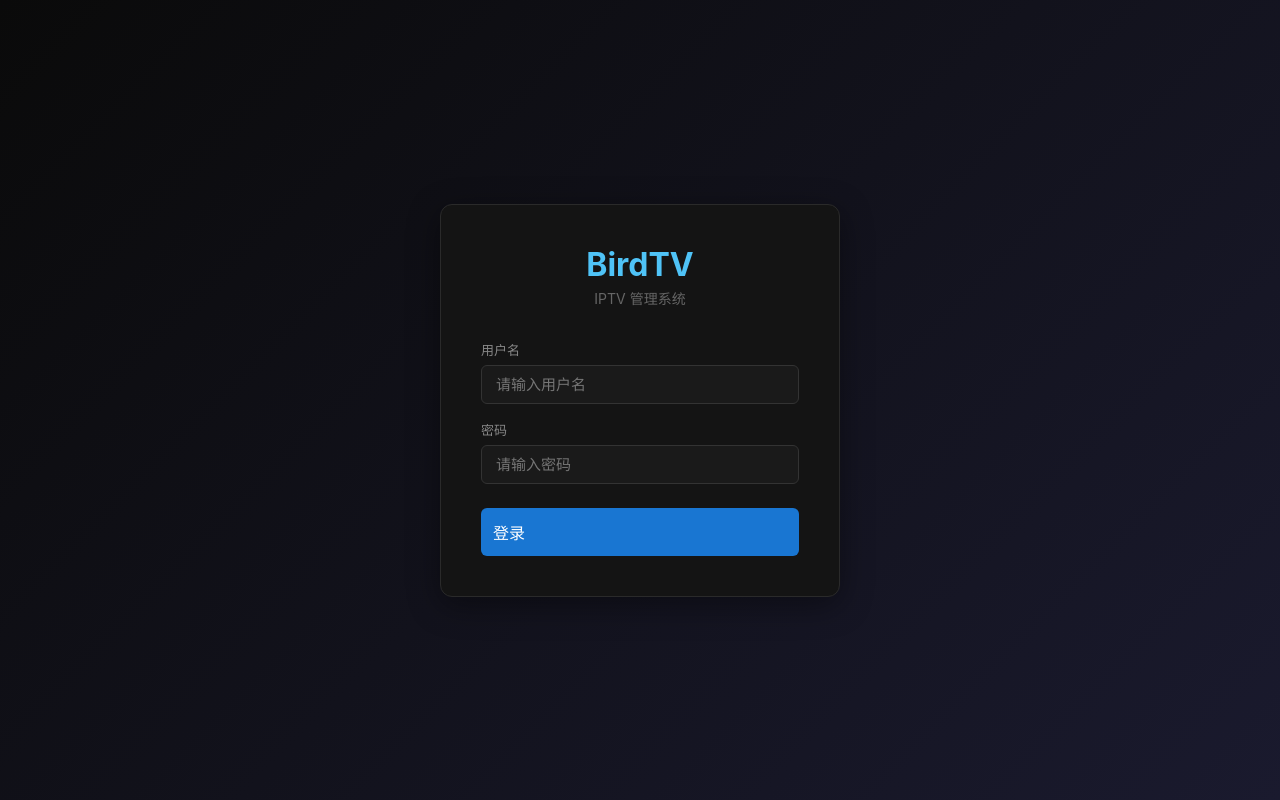
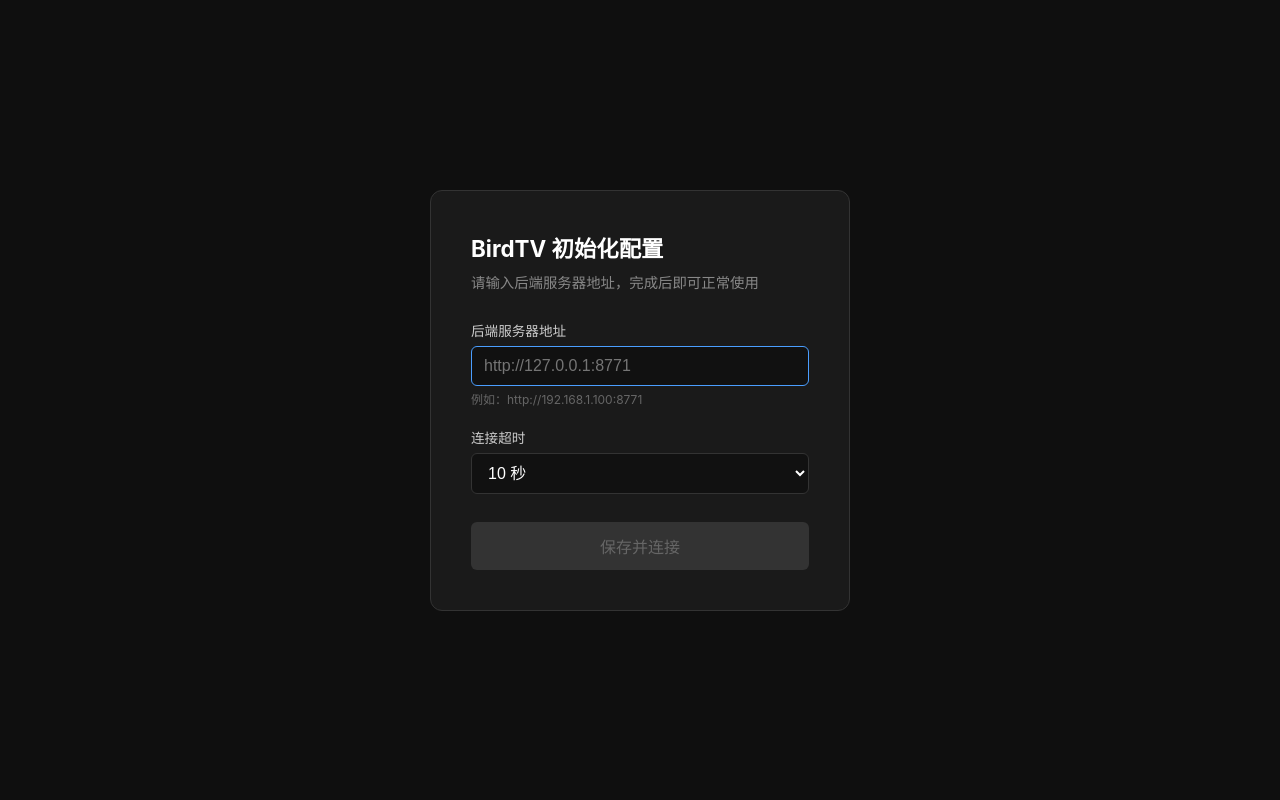
Before and after one commit to kob/BirdTV, a Vue app in the folder web-vue/: page /setup in a window 1280 px wide. Before the commit this address led to /login. Built offline with nearby package versions, Linux system fonts and the light colour scheme.

Commit message:
feat: 前端设置向导支持运行时配置后端地址，server.js 自动注入 NODE_PATH

```diff
--- a/web-vue/src/api/index.js
+++ b/web-vue/src/api/index.js
@@ -1,7 +1,7 @@
 import axios from 'axios';
 
 const api = axios.create({
-  baseURL: '',  // 同源或由 Vite proxy 转发
+  baseURL: localStorage.getItem('birdtv_api_base_url') || import.meta.env.VITE_API_BASE_URL || '',
   timeout: 30000,
   headers: {
     'Content-Type': 'application/json',
--- a/web-vue/src/router/index.js
+++ b/web-vue/src/router/index.js
@@ -5,6 +5,12 @@
     path: '/login',
     name: 'Login',
     component: () => import('@/views/Login.vue'),
+    meta: { requiresAuth: false },
+  },
+  {
+    path: '/setup',
+    name: 'Setup',
+    component: () => import('@/views/Setup.vue'),
     meta: { requiresAuth: false },
   },
   {
@@ -36,8 +42,26 @@
   routes,
 });
 
-// 路由守卫 - 认证检查
+const API_URL_KEY = 'birdtv_api_base_url';
+
+function getApiBaseUrl() {
+  return localStorage.getItem(API_URL_KEY) || '';
+}
+
+// 路由守卫
 router.beforeEach((to, from, next) => {
+  // /setup 页面跳过检查
+  if (to.name === 'Setup') {
+    next();
+    return;
+  }
+
+  // 未配置后端地址 → 跳转设置向导
+  if (!getApiBaseUrl()) {
+    next({ name: 'Setup', query: { redirect: to.fullPath } });
+    return;
+  }
+
   const token = localStorage.getItem('birdtv_token');
 
   if (to.meta.requiresAuth !== false && !token) {
@@ -47,4 +71,5 @@
   next();
 });
 
+export { API_URL_KEY, getApiBaseUrl };
 export default router;
--- /dev/null
+++ b/web-vue/src/views/Setup.vue
@@ -0,0 +1,205 @@
+<template>
+  <div class="setup-page">
+    <div class="setup-card">
+      <h1>BirdTV 初始化配置</h1>
+      <p class="desc">请输入后端服务器地址，完成后即可正常使用</p>
+
+      <div class="form-group">
+        <label>后端服务器地址</label>
+        <input
+          v-model="serverUrl"
+          type="url"
+          placeholder="http://127.0.0.1:8771"
+          @keyup.enter="save"
+          autofocus
+        />
+        <span class="hint">例如：http://192.168.1.100:8771</span>
+      </div>
+
+      <div class="form-group">
+        <label>连接超时</label>
+        <select v-model="timeout">
+          <option :value="5000">5 秒</option>
+          <option :value="10000">10 秒</option>
+          <option :value="30000">30 秒</option>
+        </select>
+      </div>
+
+      <div class="actions">
+        <button class="btn-primary" :disabled="saving || !serverUrl" @click="save">
+          {{ saving ? '连接中...' : '保存并连接' }}
+        </button>
+      </div>
+
+      <div v-if="error" class="error-msg">{{ error }}</div>
+      <div v-if="success" class="success-msg">连接成功！正在跳转...</div>
+    </div>
+  </div>
+</template>
+
+<script setup>
+import { ref, onMounted } from 'vue';
+import { useRouter } from 'vue-router';
+import axios from 'axios';
+
+const router = useRouter();
+const serverUrl = ref('');
+const timeout = ref(10000);
+const saving = ref(false);
+const error = ref('');
+const success = ref(false);
+
+onMounted(() => {
+  // 已有配置则直接跳转
+  const saved = localStorage.getItem('birdtv_api_base_url');
+  if (saved) {
+    serverUrl.value = saved;
+  }
+});
+
+async function save() {
+  if (!serverUrl.value) return;
+  saving.value = true;
+  error.value = '';
+
+  let url = serverUrl.value.trim();
+  // 自动补全协议
+  if (!url.startsWith('http://') && !url.startsWith('https://')) {
+    url = 'http://' + url;
+    serverUrl.value = url;
+  }
+  // 去除末尾斜杠
+  url = url.replace(/\/$/, '');
+
+  // 先验证连接
+  const testUrl = `${url}/health`;
+  try {
+    await axios.get(testUrl, { timeout: timeout.value });
+  } catch (e) {
+    saving.value = false;
+    error.value = `无法连接到 ${url}，请检查地址是否正确、服务器是否运行`;
+    return;
+  }
+
+  // 保存配置
+  localStorage.setItem('birdtv_api_base_url', url);
+
+  success.value = true;
+  setTimeout(() => {
+    const redirect = new URLSearchParams(window.location.search).get('redirect');
+    router.replace(redirect || '/login');
+  }, 800);
+}
+</script>
+
+<style scoped>
+.setup-page {
+  min-height: 100vh;
+  display: flex;
+  align-items: center;
+  justify-content: center;
+  background: #0f0f0f;
+  color: #fff;
+}
+
+.setup-card {
+  background: #1a1a1a;
+  border: 1px solid #333;
+  border-radius: 12px;
+  padding: 40px;
+  width: 100%;
+  max-width: 420px;
+}
+
+h1 {
+  font-size: 1.4rem;
+  margin: 0 0 8px;
+}
+
+.desc {
+  color: #888;
+  font-size: 0.9rem;
+  margin: 0 0 28px;
+}
+
+.form-group {
+  margin-bottom: 20px;
+}
+
+label {
+  display: block;
+  font-size: 0.85rem;
+  color: #ccc;
+  margin-bottom: 6px;
+}
+
+input, select {
+  width: 100%;
+  padding: 10px 12px;
+  background: #111;
+  border: 1px solid #333;
+  border-radius: 6px;
+  color: #fff;
+  font-size: 1rem;
+  box-sizing: border-box;
+  outline: none;
+  transition: border-color 0.2s;
+}
+
+input:focus, select:focus {
+  border-color: #4a9eff;
+}
+
+.hint {
+  display: block;
+  font-size: 0.75rem;
+  color: #666;
+  margin-top: 4px;
+}
+
+.actions {
+  margin-top: 28px;
+}
+
+.btn-primary {
+  width: 100%;
+  padding: 12px;
+  background: #4a9eff;
+  border: none;
+  border-radius: 6px;
+  color: #fff;
+  font-size: 1rem;
+  cursor: pointer;
+  transition: background 0.2s;
+}
+
+.btn-primary:hover:not(:disabled) {
+  background: #3a8eef;
+}
+
+.btn-primary:disabled {
+  background: #333;
+  color: #666;
+  cursor: not-allowed;
+}
+
+.error-msg {
+  margin-top: 16px;
+  padding: 10px;
+  background: rgba(255, 80, 80, 0.15);
+  border: 1px solid rgba(255, 80, 80, 0.3);
+  border-radius: 6px;
+  color: #ff6060;
+  font-size: 0.85rem;
+}
+
+.success-msg {
+  margin-top: 16px;
+  padding: 10px;
+  background: rgba(80, 200, 80, 0.15);
+  border: 1px solid rgba(80, 200, 80, 0.3);
+  border-radius: 6px;
+  color: #6f6;
+  font-size: 0.85rem;
+}
+</style>
```
Also changed, not shown: 2 other files (tests, documents, lock files or other folders).
